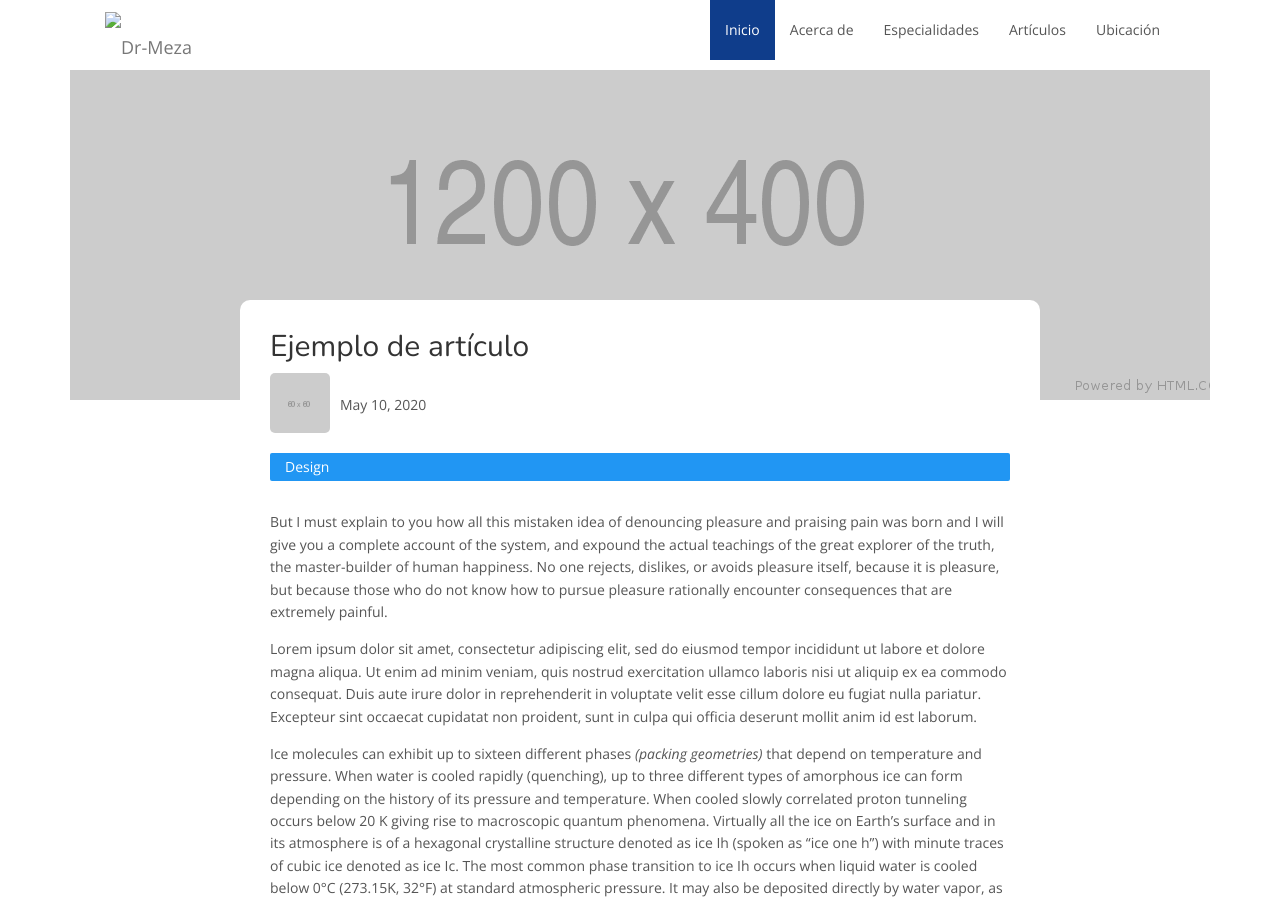
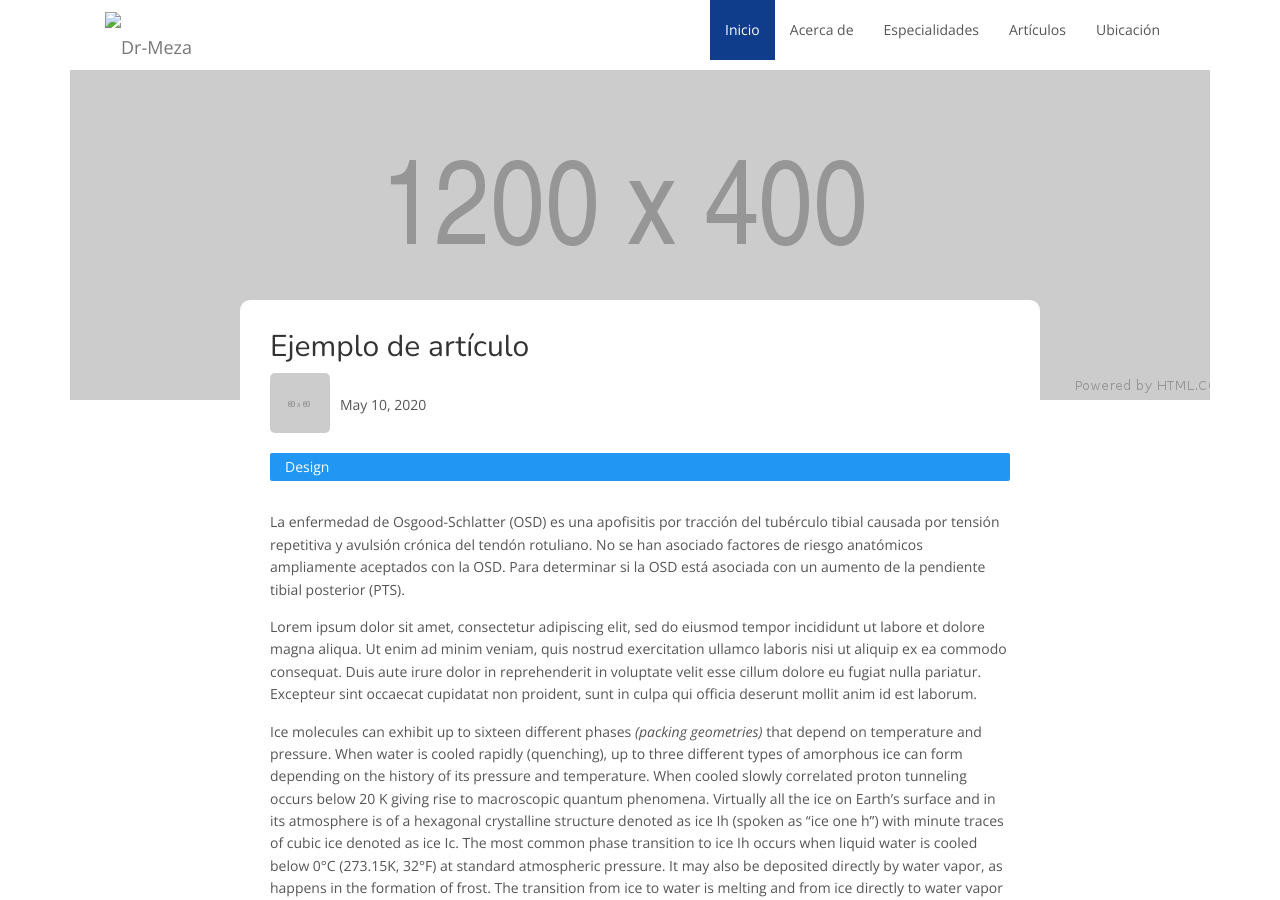
Before and after one commit to kecho05/dr, a Jekyll site: the page built from _posts/2019-01-02-Uneasy-no-settle-whence-nature-narrow-in-afraid.md, in a window 1280 px wide and 900 px high. Built offline with Jekyll 4.4.1, drawn with Linux system fonts in a browser that asks for light colours; nearby versions of some CDN libraries.

Commit message:
Update 2019-01-02-Uneasy-no-settle-whence-nature-narrow-in-afraid.md

```diff
--- a/_posts/2019-01-02-Uneasy-no-settle-whence-nature-narrow-in-afraid.md
+++ b/_posts/2019-01-02-Uneasy-no-settle-whence-nature-narrow-in-afraid.md
@@ -10,7 +10,8 @@ tags: [minimal,passion , fashion]
 ---
 
 
-But I must explain to you how all this mistaken idea of denouncing pleasure and praising pain was born and I will give you a complete account of the system, and expound the actual teachings of the great explorer of the truth, the master-builder of human happiness. No one rejects, dislikes, or avoids pleasure itself, because it is pleasure, but because those who do not know how to pursue pleasure rationally encounter consequences that are extremely painful.
+La enfermedad de Osgood-Schlatter (OSD) es una apofisitis por tracción del tubérculo tibial causada por tensión repetitiva y avulsión crónica del tendón rotuliano. No se han asociado factores de riesgo anatómicos ampliamente aceptados con la OSD.
+Para determinar si la OSD está asociada con un aumento de la pendiente tibial posterior (PTS).
 
 <!--more-->
 
```
